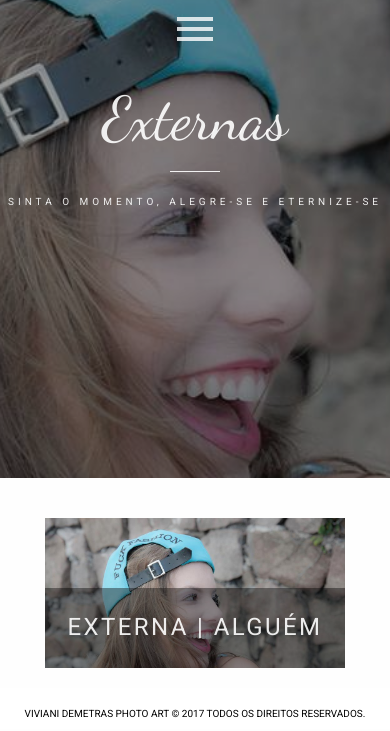
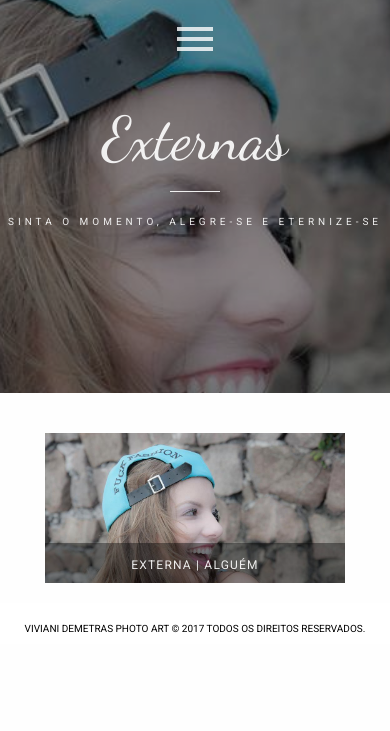
Before and after one commit to FespyAR0/TESTE1, a plain HTML site: page port-albums/externas.html in a window 390 px wide. Shown: the part 113-844 px from the top of the page. Drawn offline with Linux system fonts and the light colour scheme.

Commit message:
Atualização CSS

```diff
--- a/css/responsivo.css
+++ b/css/responsivo.css
@@ -46,13 +46,13 @@
 /* SECTIONS */
 
 .header.portfolio, .header.sobre, .header.contato{
-  height: 70vh;
+  height: 60vh;
 }
 
-.section{height: 70vh;}
+.section{height: 60vh;}
 
 .descricao_cover{
-    top: 160px;
+    top: 180px;
 }
 
 
@@ -67,6 +67,7 @@
 
 .descricao_cover h2{
     font-size: 10px;
+    max-width: 400px;
 }
 
 /* /SECTIONS */
@@ -84,6 +85,15 @@
   font-size: 12px;
 }
 
+.album_item .legenda_album{
+  height: 40px;
+  bottom:0px;
+  padding: 15px 0px;
+  font-size: 12px;
+}
+
+
+
 /* /PORTFÓLIO*/
 
 /* SOBRE */
@@ -99,7 +109,7 @@
 .sobre_descri p{
   font-size: 12px;
 }
-
+/* ----- */
 
 
 }
--- a/css/style.css
+++ b/css/style.css
@@ -510,14 +510,14 @@ h1, h2, h3, h4, h5, h6 {  line-height: 1.4em; font-family: 'Dancing Script', cur
     z-index: -1;
 }
 
-.menu_nav ul li a{ color: #111111; }
+.menu_nav ul li { margin-top: 60px; }
 
 .menu_nav ul{display: none;}
 
 .menu_nav.active{
   height: 100vh;
   position: fixed;
-  background: rgba(255,255,255,.9);
+  background: rgba(0,0,0,.9);
   z-index: 6;
 }
 
@@ -529,7 +529,7 @@ h1, h2, h3, h4, h5, h6 {  line-height: 1.4em; font-family: 'Dancing Script', cur
   width: 36px;
   height: 42px;
   border-top: 4px solid;
-  margin: 0 auto;
+  margin: 30px auto;
   float: none;
   position: relative;
   cursor: pointer;
@@ -550,7 +550,7 @@ h1, h2, h3, h4, h5, h6 {  line-height: 1.4em; font-family: 'Dancing Script', cur
 
 .menu_nav.active .mobile-btn {
   display: block;
-  color: #1111111;
+  color: rgba(255,255,255,.8);
   width: 36px;
   height: 36px;
   border-top: 4px solid;
```
